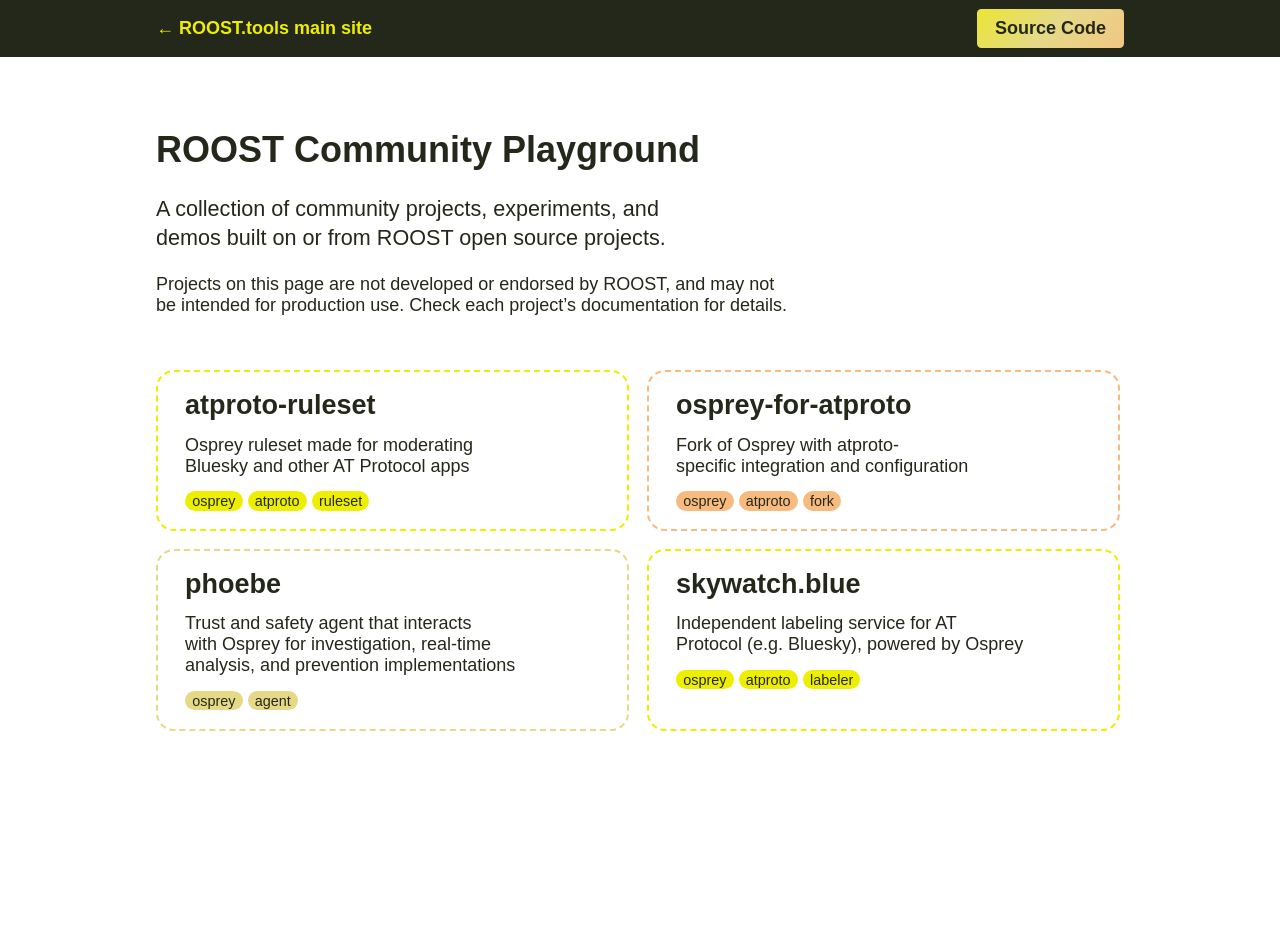
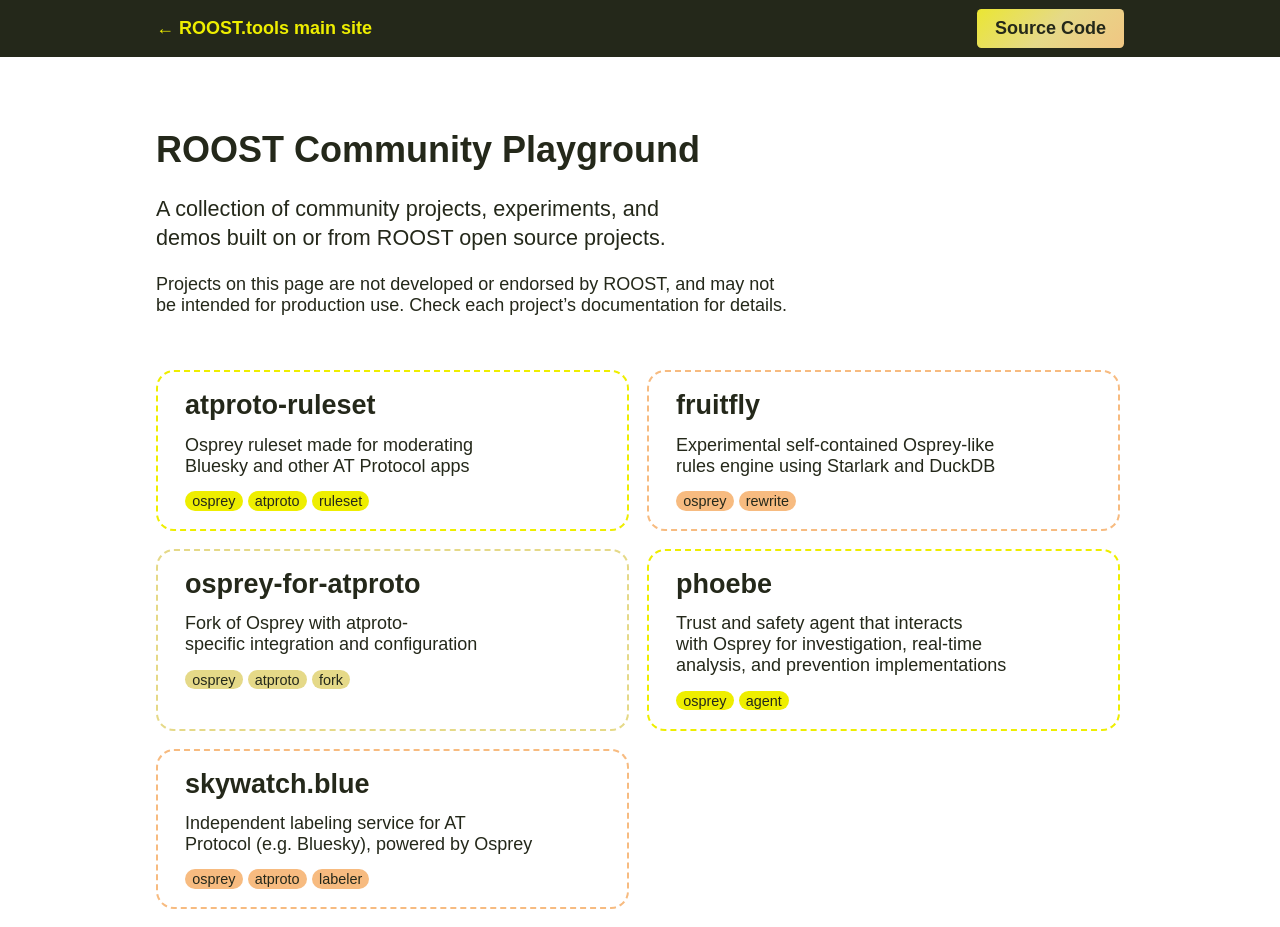
Before and after one commit to roostorg/playground, a Jekyll site: the page built from index.html, in a window 1280 px wide. Built offline with Jekyll 4.4.1, drawn with Linux system fonts in a browser that asks for light colours; some web fonts are replaced; before the commit the page ends 900 px from its top, so only the background shows below that.

Commit message:
projects: add Fruitfly

```diff
--- a/_data/projects.yml
+++ b/_data/projects.yml
@@ -34,3 +34,11 @@
     - osprey
     - atproto
     - ruleset
+
+- title: fruitfly
+  description: |
+    Experimental self-contained Osprey-like rules engine using Starlark and DuckDB
+  url: https://github.com/vinaysrao1/fruitfly
+  tags:
+    - osprey
+    - rewrite
```
